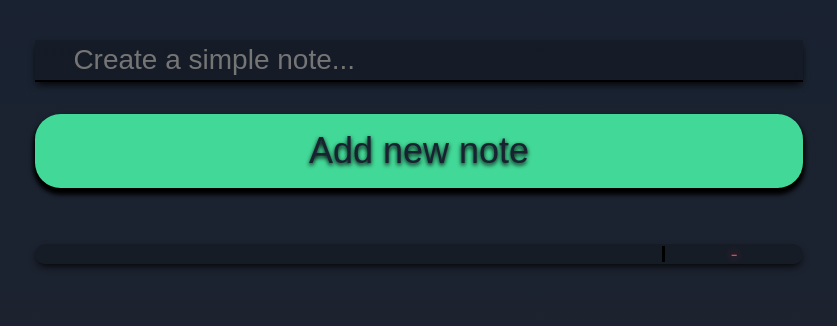
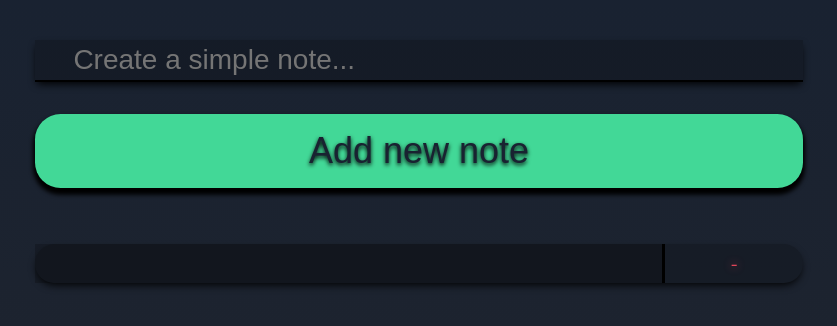
Before and after one commit to M-Moryc/ToDo, a React (Create React App) app: page / in a window 1280 px wide. Shown: the top 326 px of the page, without its empty margins (221-1058 px from the left). Built offline with nearby package versions, Linux system fonts and the light colour scheme.

Commit message:
input for note editing and some styling

```diff
--- a/src/notes/note.js
+++ b/src/notes/note.js
@@ -4,11 +4,15 @@ import classes from './notes.module.css';
 
 const Note = (props) => {
 
-    let [inEditMode, setEditMode] = useState(false);
+    const [content, setContent] = useState('');
+
+    const handleChange = (e) => {
+        props.updateNote(e.target.value);
+    }
 
     return (
         <div className={classes.note}>
-            <span onClick={props.updateNote}>{props.text}</span>
+            <input className={classes.noteDisplay} onChange={handleChange} value={props.text}></input>
             <span onClick={props.removeNote}>-</span>
         </div>
     );
--- a/src/notes/notes.js
+++ b/src/notes/notes.js
@@ -20,13 +20,12 @@ class notes extends Component {
             notesTable:[...this.state.notesTable, newNote]
         });
     }
-    updateNote = (index) => {
+    updateNote = (index, data) => {
       const array = [...this.state.notesTable];
-      array[parseInt(index)] = new NoteData(prompt());
+      array[parseInt(index)] = new NoteData(data);
       this.setState({
         notesTable: array
       })
-      console.log(this.state.notesTable);
     }
     removeNote = (index) => {
       const array = [...this.state.notesTable];
@@ -60,7 +59,7 @@ class notes extends Component {
           <div className={classes.noteslist}>
               {
                 this.state.notesTable.map((item, i) =>
-                <Note updateNote={() => this.updateNote(i)}
+                <Note updateNote={(data) => this.updateNote(i, data)}
                       removeNote={() => this.removeNote(i)}
                       text={item.text}
                       key={i}
--- a/src/notes/notes.module.css
+++ b/src/notes/notes.module.css
@@ -50,13 +50,26 @@
     align-items: center;
 
 }
-.note span:nth-child(1) {
+.noteDisplay{
+    background-color: inherit;
+    color: inherit;
     text-align: left;
     padding: 1vh 3vw;
     width: 80%;
     word-break: break-all;
+    border: 0px;
     border-right: 0.25vw solid black;
     font-size: 2.5vh;
+    -webkit-transition: all 0.35s ease-in-out;
+    -moz-transition: all 0.35s ease-in-out;
+    -ms-transition: all 0.35s ease-in-out;
+    -o-transition: all 0.35s ease-in-out;
+}
+.noteDisplay:focus{
+  padding:5vh;
+  border-radius: 2vw;
+  box-shadow: 0 0 0.5vw rgba(81, 203, 238, 1);
+
 }
 .note span:nth-child(2) {
     width: 20%;
```
